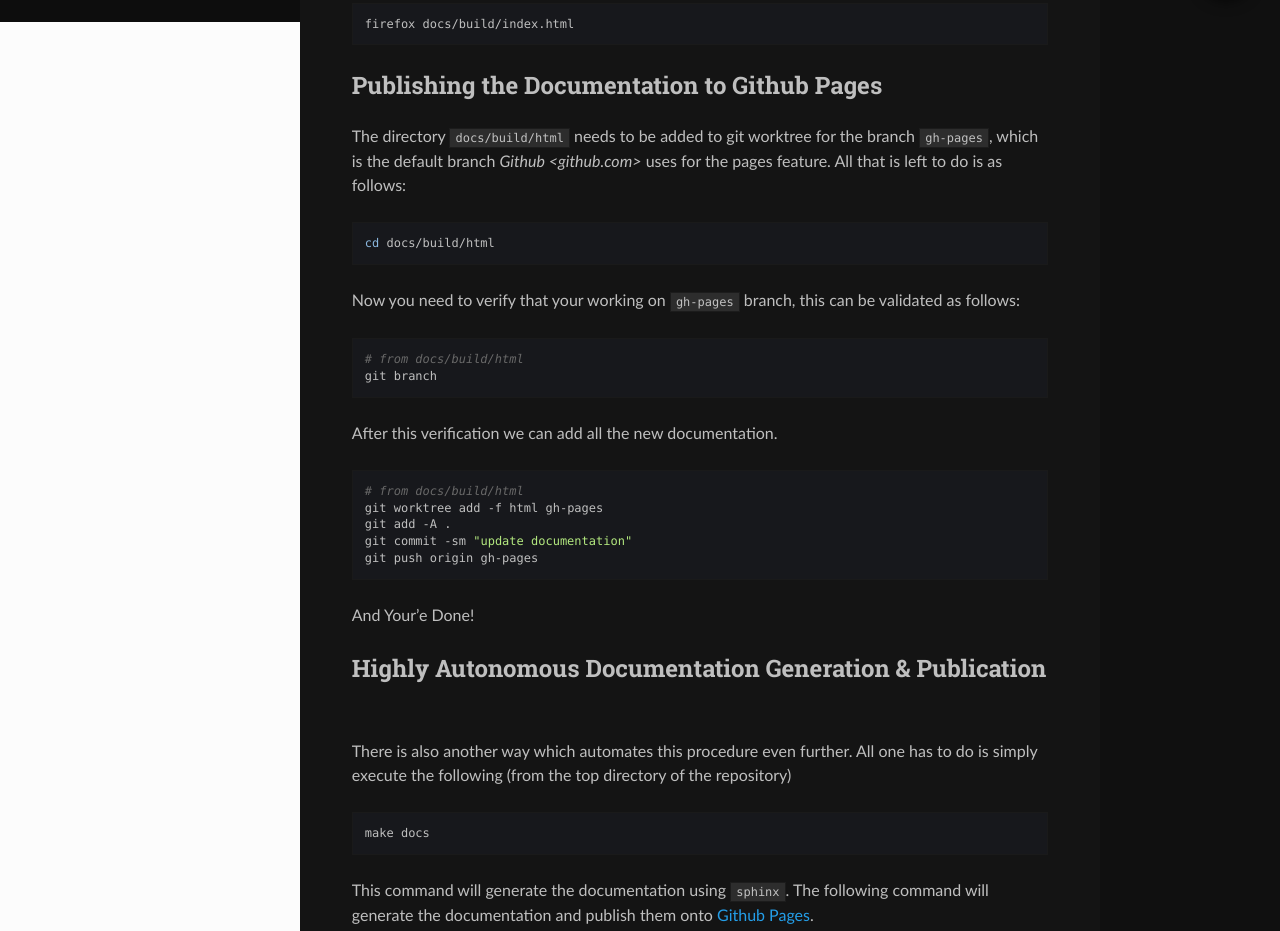
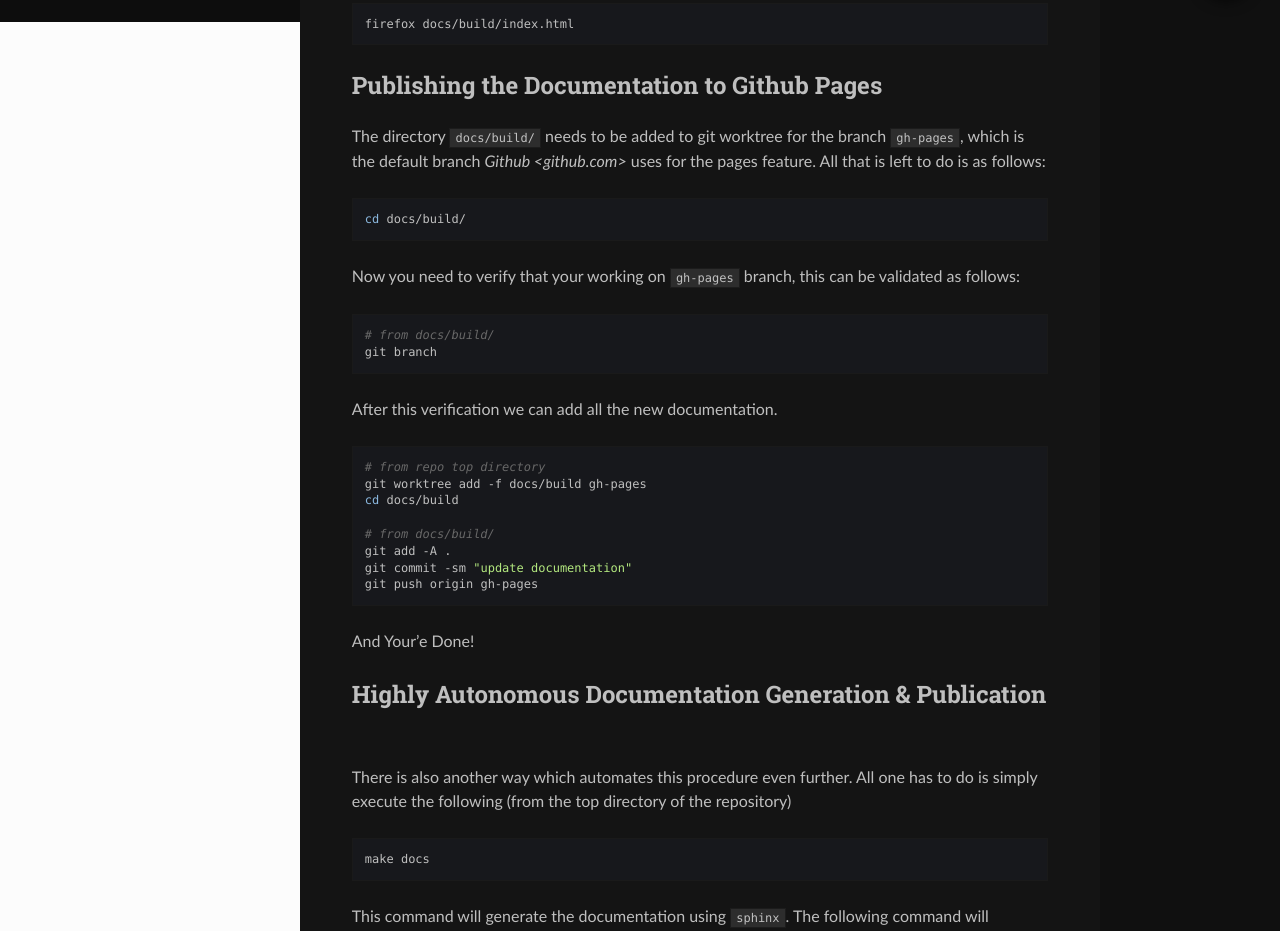
Before and after one commit to roeey777/modern-cmake, a plain HTML site: page generate_docs.html in a window 1280 px wide. Shown: the part 778-1709 px from the top of the page. Drawn offline with Linux system fonts and the light colour scheme.

Commit message:
update documentation
Signed-off-by: Eyal Royee <eyalroyee@gmail.com>

```diff
--- a/generate_docs.html
+++ b/generate_docs.html
@@ -14,6 +14,7 @@
       <link rel="stylesheet" type="text/css" href="_static/dark_mode_css/dark.css?v=70edf1c7" />
 
 
+    <link rel="canonical" href="https://roeey777.github.io/modern-cmake/generate_docs.html" />
       <script src="_static/jquery.js?v=5d32c60e"></script>
       <script src="_static/_sphinx_javascript_frameworks_compat.js?v=2cd50e6c"></script>
       <script src="_static/documentation_options.js?v=5929fcd5"></script>
@@ -112,20 +113,23 @@ You can inspect it as follows:</p>
 </section>
 <section id="publishing-the-documentation-to-github-pages">
 <h2>Publishing the Documentation to Github Pages<a class="headerlink" href="#publishing-the-documentation-to-github-pages" title="Link to this heading"></a></h2>
-<p>The directory <code class="docutils literal notranslate"><span class="pre">docs/build/html</span></code> needs to be added to git worktree for the branch <code class="docutils literal notranslate"><span class="pre">gh-pages</span></code>,
+<p>The directory <code class="docutils literal notranslate"><span class="pre">docs/build/</span></code> needs to be added to git worktree for the branch <code class="docutils literal notranslate"><span class="pre">gh-pages</span></code>,
 which is the default branch <cite>Github &lt;github.com&gt;</cite> uses for the pages feature.
 All that is left to do is as follows:</p>
-<div class="highlight-bash notranslate"><div class="highlight"><pre><span></span><span class="nb">cd</span><span class="w"> </span>docs/build/html
+<div class="highlight-bash notranslate"><div class="highlight"><pre><span></span><span class="nb">cd</span><span class="w"> </span>docs/build/
 </pre></div>
 </div>
 <p>Now you need to verify that your working on <code class="docutils literal notranslate"><span class="pre">gh-pages</span></code> branch, this can be validated as follows:</p>
-<div class="highlight-bash notranslate"><div class="highlight"><pre><span></span><span class="c1"># from docs/build/html</span>
+<div class="highlight-bash notranslate"><div class="highlight"><pre><span></span><span class="c1"># from docs/build/</span>
 git<span class="w"> </span>branch
 </pre></div>
 </div>
 <p>After this verification we can add all the new documentation.</p>
-<div class="highlight-bash notranslate"><div class="highlight"><pre><span></span><span class="c1"># from docs/build/html</span>
-git<span class="w"> </span>worktree<span class="w"> </span>add<span class="w"> </span>-f<span class="w"> </span>html<span class="w"> </span>gh-pages
+<div class="highlight-bash notranslate"><div class="highlight"><pre><span></span><span class="c1"># from repo top directory</span>
+git<span class="w"> </span>worktree<span class="w"> </span>add<span class="w"> </span>-f<span class="w"> </span>docs/build<span class="w"> </span>gh-pages
+<span class="nb">cd</span><span class="w"> </span>docs/build
+
+<span class="c1"># from docs/build/</span>
 git<span class="w"> </span>add<span class="w"> </span>-A<span class="w"> </span>.
 git<span class="w"> </span>commit<span class="w"> </span>-sm<span class="w"> </span><span class="s2">&quot;update documentation&quot;</span>
 git<span class="w"> </span>push<span class="w"> </span>origin<span class="w"> </span>gh-pages
```
Also changed, not shown: genindex.html (+1 -0 lines), index.html (+1 -0 lines), search.html (+1 -0 lines), searchindex.js (+1 -1 lines), _sources/generate_docs.rst.txt.
